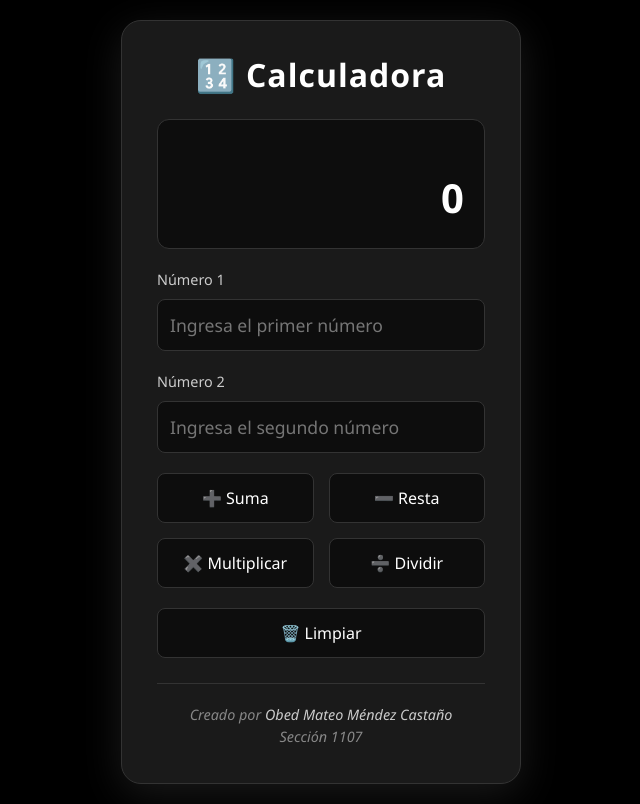
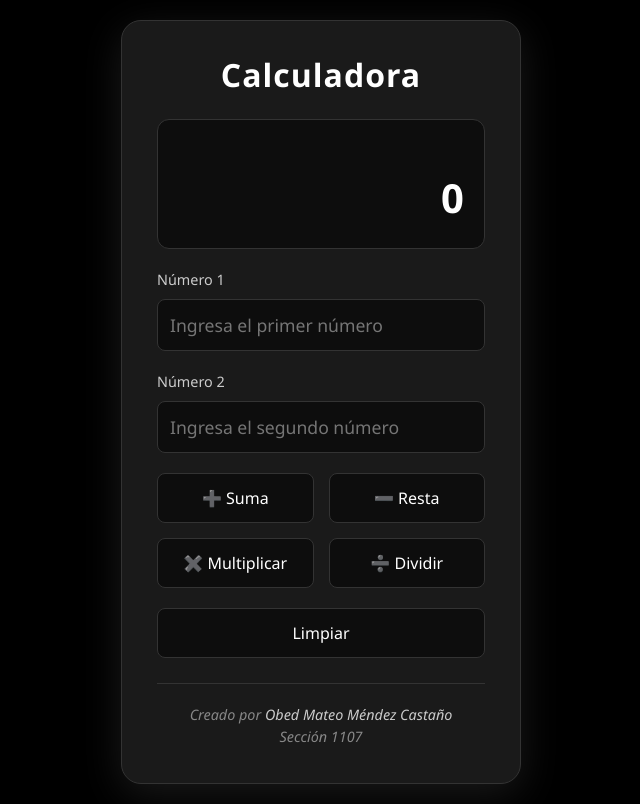
Before and after one commit to ObedRMZ12/Calculadoraa, a plain HTML site: page index.html in a window 1280 px wide. Shown: the whole page, without its empty margins (319-959 px from the left). Drawn offline with nearby package versions, Linux system fonts and the light colour scheme.

Commit message:
sin emojis

```diff
--- a/index.html
+++ b/index.html
@@ -231,7 +231,7 @@
 </head>
 <body>
     <div class="calculator-container">
-        <h1>🔢 Calculadora</h1>
+        <h1>Calculadora</h1>
 
         <div class="display">
             <div class="display-operation" id="operation"></div>
@@ -255,7 +255,7 @@
             <button class="btn-operation btn-division" onclick="calcular('/')">➗ Dividir</button>
         </div>
 
-        <button class="btn-clear" onclick="limpiar()">🗑️ Limpiar</button>
+        <button class="btn-clear" onclick="limpiar()">Limpiar</button>
 
         <div class="error-message" id="error"></div>
 
```
